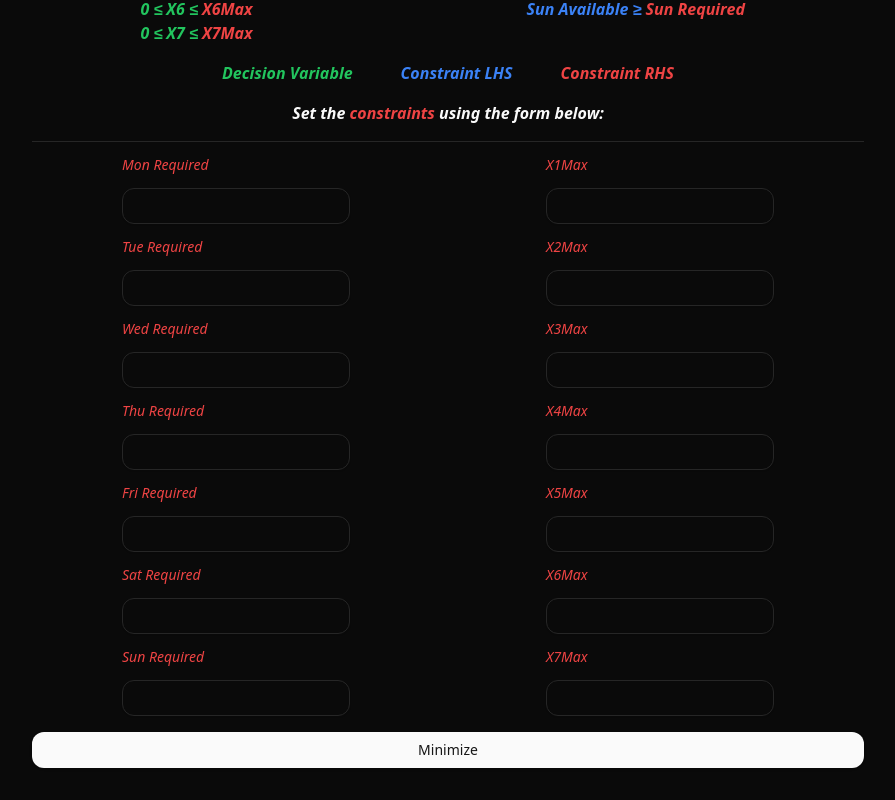
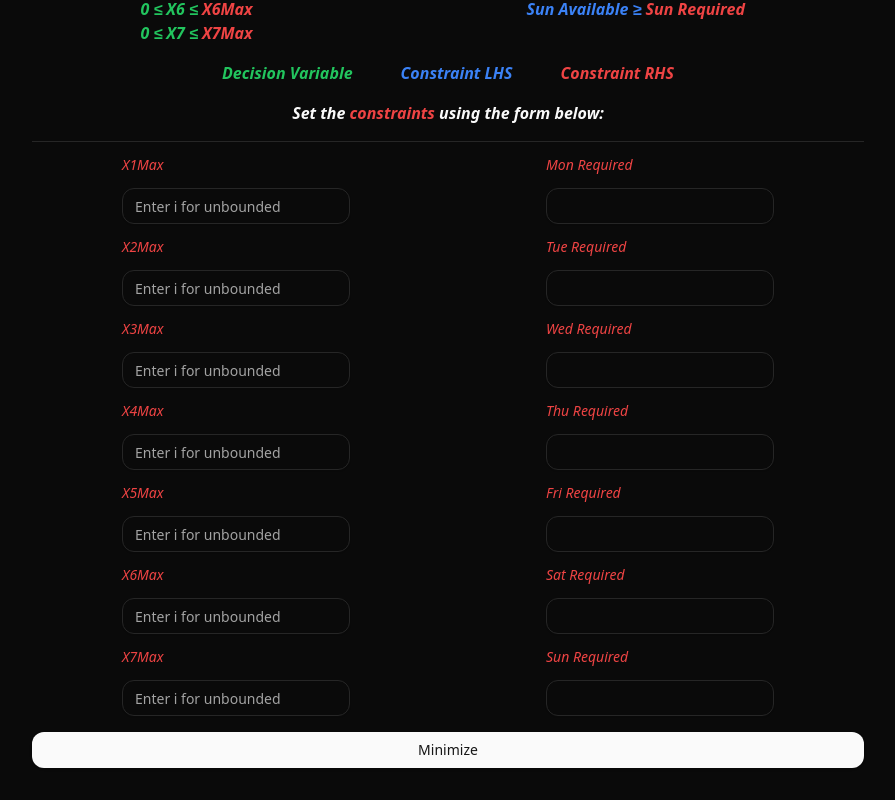
Before and after one commit to remilebeau/optimization, a Next.js app: page / in a window 1280 px wide. Shown: the part 471-1271 px from the top of the page, without its empty margins (192-1087 px from the left). Built offline with nearby package versions, Linux system fonts and the light colour scheme.

Commit message:
place X1...X7Max inputs first. add placeholder text to them

```diff
--- a/src/components/OptimizationForm.tsx
+++ b/src/components/OptimizationForm.tsx
@@ -68,6 +68,106 @@ export default function OptimizationForm() {
       {!isLoading && (
         <Form {...form}>
           <form className="flex flex-col justify-around gap-4 italic text-red-500 sm:flex-row">
+            <section className="flex flex-col gap-4">
+              <Label>X1Max</Label>
+              <FormField
+                control={form.control}
+                name="x1Max"
+                render={({ field }) => (
+                  <FormControl>
+                    <Input
+                      placeholder="Enter i for unbounded"
+                      className="rounded-xl"
+                      {...field}
+                    />
+                  </FormControl>
+                )}
+              />
+              <Label>X2Max</Label>
+              <FormField
+                control={form.control}
+                name="x2Max"
+                render={({ field }) => (
+                  <FormControl>
+                    <Input
+                      placeholder="Enter i for unbounded"
+                      className="rounded-xl"
+                      {...field}
+                    />
+                  </FormControl>
+                )}
+              />
+              <Label>X3Max</Label>
+              <FormField
+                control={form.control}
+                name="x3Max"
+                render={({ field }) => (
+                  <FormControl>
+                    <Input
+                      placeholder="Enter i for unbounded"
+                      className="rounded-xl"
+                      {...field}
+                    />
+                  </FormControl>
+                )}
+              />
+              <Label>X4Max</Label>
+              <FormField
+                control={form.control}
+                name="x4Max"
+                render={({ field }) => (
+                  <FormControl>
+                    <Input
+                      placeholder="Enter i for unbounded"
+                      className="rounded-xl"
+                      {...field}
+                    />
+                  </FormControl>
+                )}
+              />
+              <Label>X5Max</Label>
+              <FormField
+                control={form.control}
+                name="x5Max"
+                render={({ field }) => (
+                  <FormControl>
+                    <Input
+                      placeholder="Enter i for unbounded"
+                      className="rounded-xl"
+                      {...field}
+                    />
+                  </FormControl>
+                )}
+              />
+              <Label>X6Max</Label>
+              <FormField
+                control={form.control}
+                name="x6Max"
+                render={({ field }) => (
+                  <FormControl>
+                    <Input
+                      placeholder="Enter i for unbounded"
+                      className="rounded-xl"
+                      {...field}
+                    />
+                  </FormControl>
+                )}
+              />
+              <Label>X7Max</Label>
+              <FormField
+                control={form.control}
+                name="x7Max"
+                render={({ field }) => (
+                  <FormControl>
+                    <Input
+                      placeholder="Enter i for unbounded"
+                      className="rounded-xl"
+                      {...field}
+                    />
+                  </FormControl>
+                )}
+              />
+            </section>
             <section className="flex flex-col gap-4">
               <Label>Mon Required</Label>
               <FormField
@@ -140,78 +240,6 @@ export default function OptimizationForm() {
                 )}
               />
             </section>
-            <section className="flex flex-col gap-4">
-              <Label>X1Max</Label>
-              <FormField
-                control={form.control}
-                name="x1Max"
-                render={({ field }) => (
-                  <FormControl>
-                    <Input className="rounded-xl" {...field} />
-                  </FormControl>
-                )}
-              />
-              <Label>X2Max</Label>
-              <FormField
-                control={form.control}
-                name="x2Max"
-                render={({ field }) => (
-                  <FormControl>
-                    <Input className="rounded-xl" {...field} />
-                  </FormControl>
-                )}
-              />
-              <Label>X3Max</Label>
-              <FormField
-                control={form.control}
-                name="x3Max"
-                render={({ field }) => (
-                  <FormControl>
-                    <Input className="rounded-xl" {...field} />
-                  </FormControl>
-                )}
-              />
-              <Label>X4Max</Label>
-              <FormField
-                control={form.control}
-                name="x4Max"
-                render={({ field }) => (
-                  <FormControl>
-                    <Input className="rounded-xl" {...field} />
-                  </FormControl>
-                )}
-              />
-              <Label>X5Max</Label>
-              <FormField
-                control={form.control}
-                name="x5Max"
-                render={({ field }) => (
-                  <FormControl>
-                    <Input className="rounded-xl" {...field} />
-                  </FormControl>
-                )}
-              />
-              <Label>X6Max</Label>
-              <FormField
-                control={form.control}
-                name="x6Max"
-                render={({ field }) => (
-                  <FormControl>
-                    <Input className="rounded-xl" {...field} />
-                  </FormControl>
-                )}
-              />
-              <Label>X7Max</Label>
-              <FormField
-                control={form.control}
-                name="x7Max"
-                render={({ field }) => (
-                  <FormControl>
-                    <Input className="rounded-xl" {...field} />
-                  </FormControl>
-                )}
-              />
-            </section>
           </form>
           <Button
             onClick={form.handleSubmit(onSubmit)}
```
